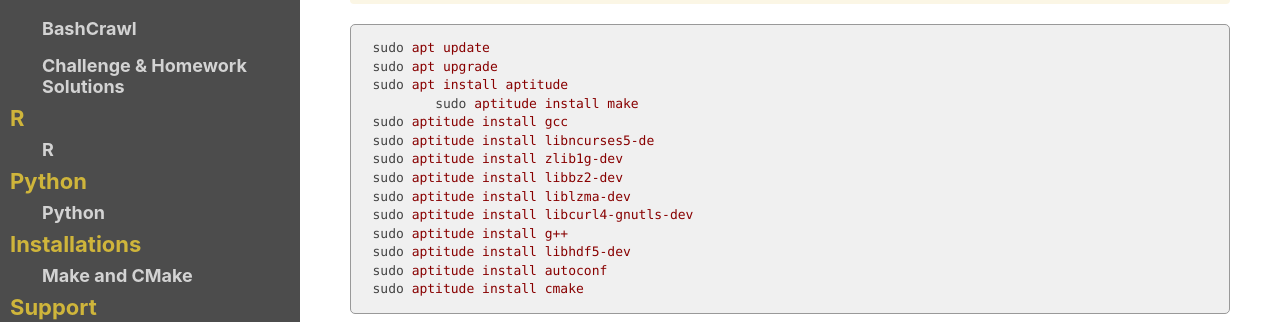
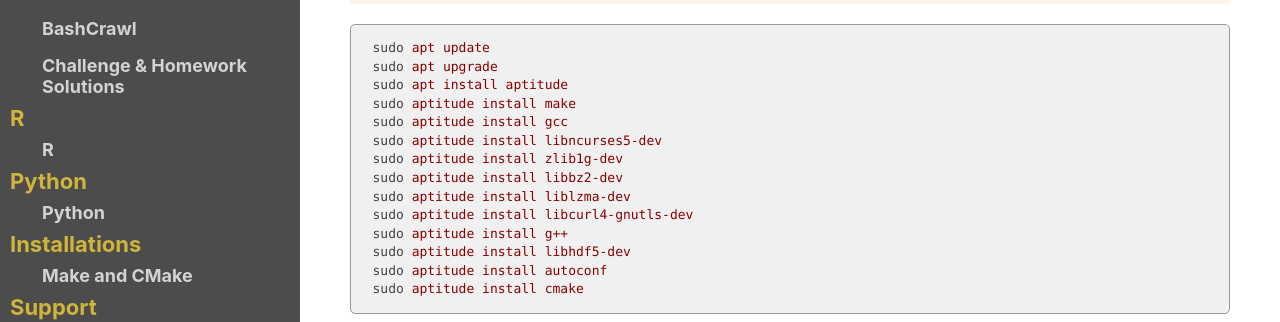
Before and after one commit to ucdavis-bioinformatics-training/2025-December-Fundamentals-of-Scientific-Computing, a Jekyll site: the page built from software_installation/make_cmake.md, in a window 1280 px wide. Shown: the part 326-648 px from the top of the page. Built offline with Jekyll 4.4.1, drawn with Linux system fonts in a browser that asks for light colours; our own code applies the rules of GitHub Pages for plain Markdown files; some of the changed text lies outside the part shown.

Commit message:
adding software installation docs

```diff
--- a/software_installation/make_cmake.md
+++ b/software_installation/make_cmake.md
@@ -8,9 +8,9 @@ Installing Simple Bioinformatics Software
 	sudo apt update
 	sudo apt upgrade
 	sudo apt install aptitude
- 	sudo aptitude install make
+	sudo aptitude install make
 	sudo aptitude install gcc
-	sudo aptitude install libncurses5-de
+	sudo aptitude install libncurses5-dev
 	sudo aptitude install zlib1g-dev
 	sudo aptitude install libbz2-dev
 	sudo aptitude install liblzma-dev
```
Also changed, not shown: other parts of software_installation/make_cmake.md (+1 -1 lines).
